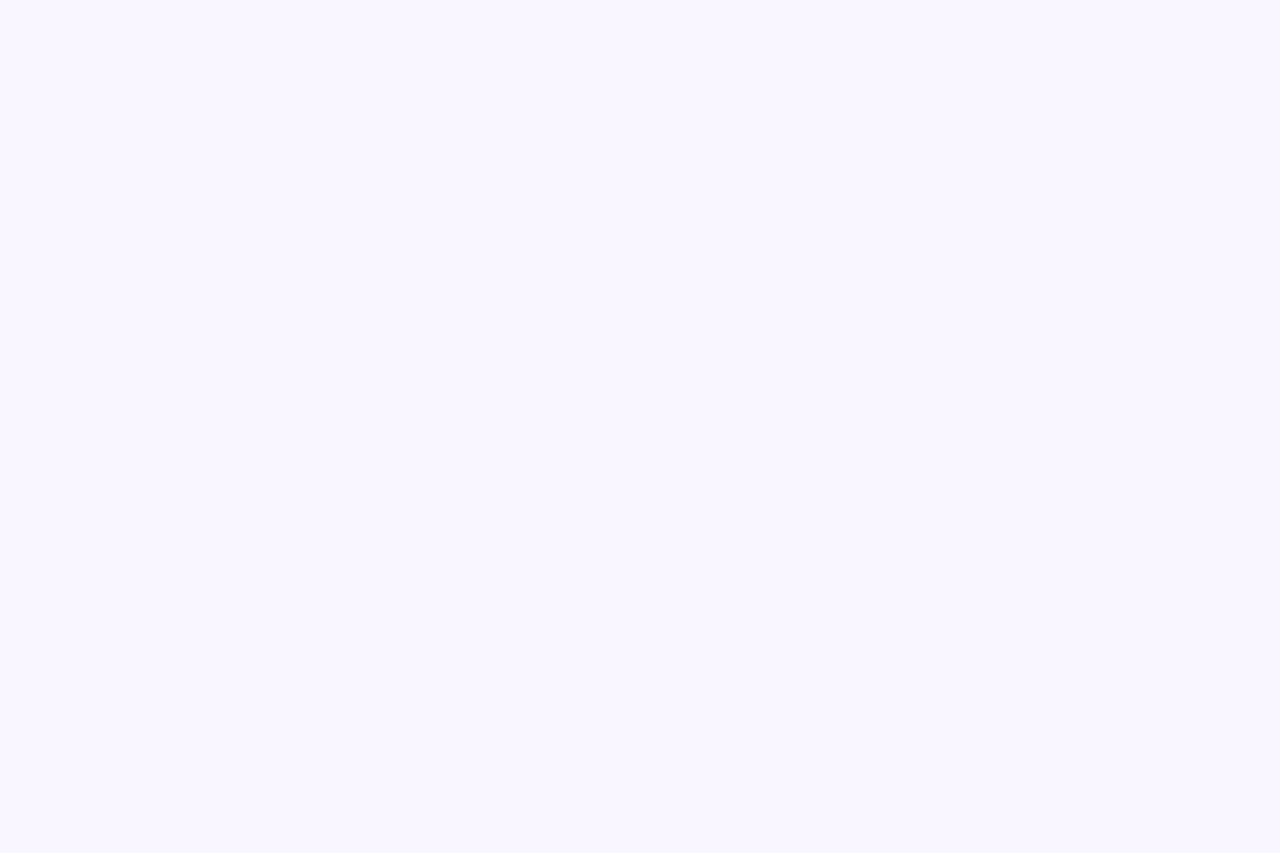
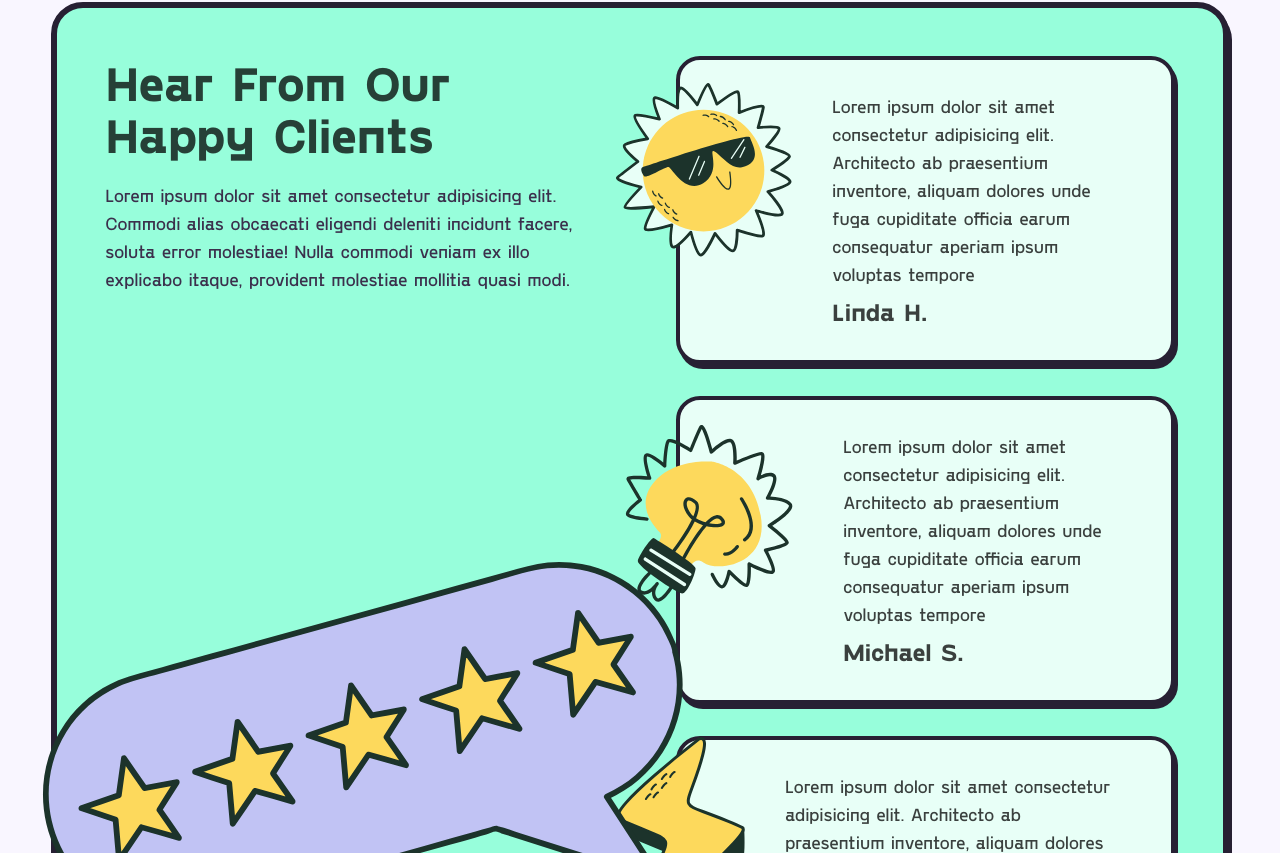
Before and after one commit to MichaelRMartinez/GSAP-nextjs-landing-page, a Next.js app: page / in a window 1280 px wide. Shown: the part 2387-3240 px from the top of the page. Before the commit the page ends 2317 px from the top, so only its background shows below. Built offline with nearby package versions, Linux system fonts and the light colour scheme.

Commit message:
create Testimonials section with GSAP animations

```diff
--- a/app/page.tsx
+++ b/app/page.tsx
@@ -1,13 +1,13 @@
-import React from 'react'
-import Header from '@/components/Header'
 import Hero from '@/components/Hero'
 import Services from '@/components/Services'
 import TopCleaners from '@/components/TopCleaners'
+import Testimonials from '@/components/Testimonials'
 
 export default function page() {
   return (<>
     <Hero />
     <Services />
     <TopCleaners />
+    <Testimonials />
   </>)
 }
--- a/components/Services.tsx
+++ b/components/Services.tsx
@@ -23,7 +23,7 @@ export default function Services() {
       const tl = gsap.timeline({
         scrollTrigger: {
           trigger: servicesRef.current,
-          start: "top center",
+          start: "top 60%",
         },
       });
       tl.from(titleSplit.chars, {
--- /dev/null
+++ b/components/Testimonials.tsx
@@ -0,0 +1,82 @@
+"use client";
+import { gsap, useGSAP, SplitText } from "@/lib/gsap";
+import { testiItems } from "@/data/data";
+import Image from "next/image";
+import { useRef } from "react";
+
+export default function Testimonials() {
+
+  const testiRef = useRef<HTMLElement | null>(null);
+  const testiWrapper = useRef<HTMLDivElement | null>(null);
+
+  useGSAP(
+    () => {
+      const cards = gsap.utils.toArray<HTMLDivElement>(".testi-card");
+
+      gsap.from(cards, {
+        scale: 0.7,
+        ease: "elastic.out(1,0.8)",
+        stagger: 0.3,
+        duration: 0.7,
+        scrollTrigger: {
+          trigger: testiWrapper.current,
+          start: "top center",
+        },
+      });
+      gsap.from(".testi-sec-img", {
+        scale: 0.7,
+        rotate: "12deg",
+        ease: "bounce.out",
+        duration: 1,
+        scrollTrigger: {
+          trigger: testiWrapper.current,
+          start: "top 25%",
+        }
+      });
+    },
+    {scope: testiWrapper });
+
+  return (<>
+    <section className="py-24" ref={testiRef}>
+      <div className="container">
+
+        {/* WRAPPER */}
+        <div className="bg-secClr cust-border shadow rounded-4xl p-5 sm:p-8 lg:p-12 grid gap-16 lg:gap-18 lg:grid-cols-2 relative" ref={testiWrapper}>
+
+          {/* CONTENT */}
+          <div className="max-w-117 space-y-5">
+            <h2 className="text-3xl sm:text-4xl lg:text-5xl font-bold testi-title text-black/75">Hear From Our Happy Clients</h2>
+            <p>Lorem ipsum dolor sit amet consectetur adipisicing elit. Commodi alias obcaecati eligendi deleniti incidunt facere, soluta error molestiae! Nulla commodi veniam ex illo explicabo itaque, provident molestiae mollitia quasi modi.</p>
+          </div>
+
+          {/* CARDS */}
+          <div className="space-y-8">
+            {testiItems.map((item) => (
+              // CARD
+              <div className="bg-cardClr-3 py-8 pr-8 flex flex-col lg:flex-row items-center gap-6 card testi-card" key={item.id}>
+                {/* ICON */}
+                <div className="-mt-20 lg:-ml-16 shrink-0">
+                  <img src={item.icon} alt={item.author} />
+                </div>
+                {/* CONTENT */}
+                <div className="text-black/75 px-4 space-y-2">
+                  <p>{item.text}</p>
+                  <p className="font-bold text-2xl">{item.author}</p>
+                </div>
+              </div>
+            ))}
+          </div>
+
+          {/* SECTION IMAGE */}
+          <Image
+            src='/images/testimonials-sec-img.svg'
+            alt=""
+            width={712}
+            height={608}
+            className="absolute bottom-8 -left-4 testi-sec-img origin-bottom-right hidden lg:block"
+          />
+        </div>
+      </div>
+    </section>
+  </>)
+}
--- a/components/TopCleaners.tsx
+++ b/components/TopCleaners.tsx
@@ -23,7 +23,7 @@ export default function TopCleaners() {
       const tl = gsap.timeline({
         scrollTrigger: {
           trigger: cleanersRef.current,
-          start: "top center",
+          start: "top 60%",
         },
       });
       tl.from(titleSplit.chars, {
--- a/data/data.ts
+++ b/data/data.ts
@@ -121,6 +121,6 @@ export const testiItems = [
     id: 3,
     icon: "/images/icon-12.svg",
     text: "Lorem ipsum dolor sit amet consectetur adipisicing elit. Architecto ab praesentium inventore, aliquam dolores unde fuga cupiditate officia earum consequatur aperiam ipsum voluptas tempore",
-    author: "Michael S.",
+    author: "Jake R.",
   },
 ];
```
